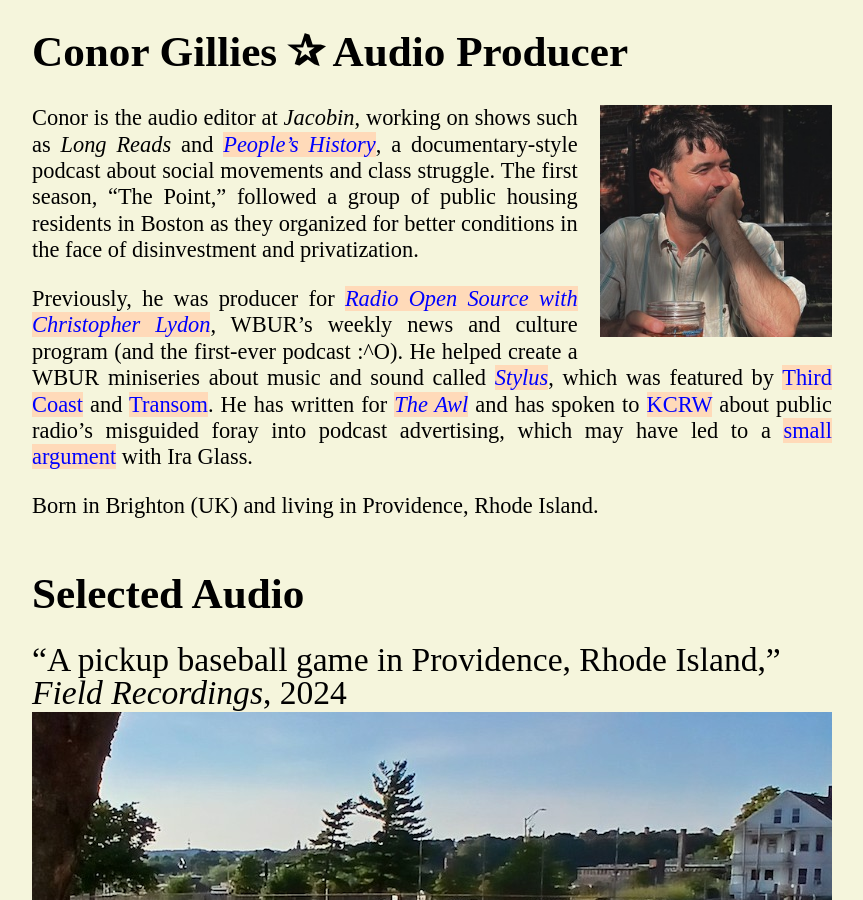
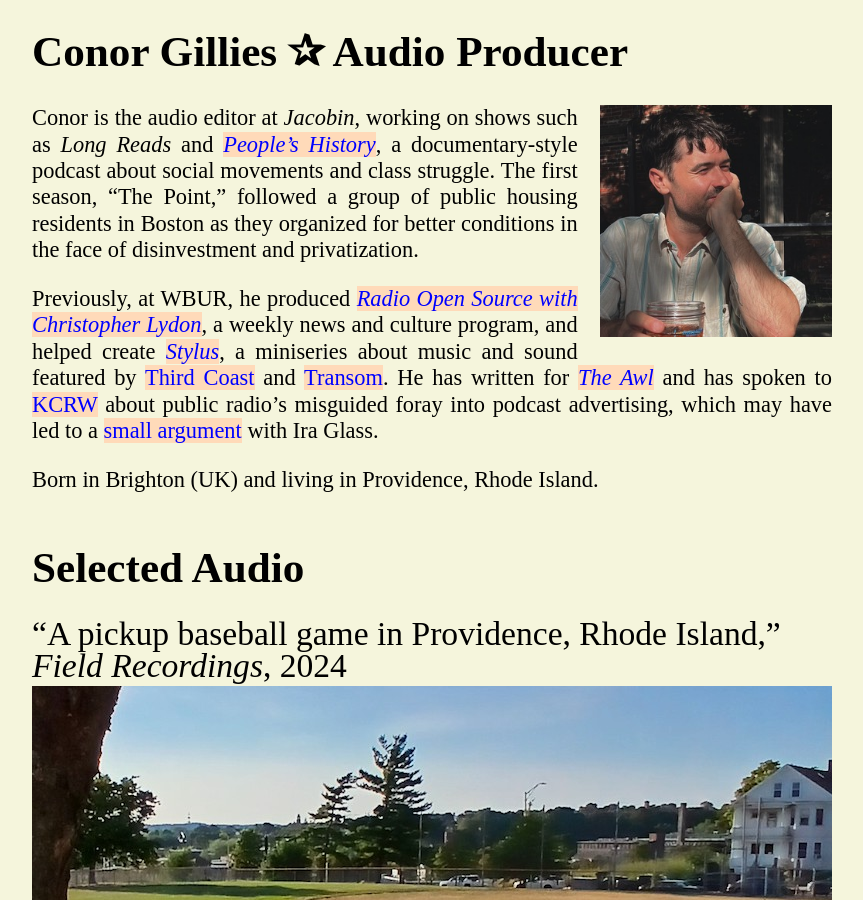
Before and after one commit to huihuiandilly/huihuiandilly.github.io, a Jekyll site: the page built from index.html, in a window 1280 px wide and 900 px high. Shown: the whole window, without its empty margins (208-1071 px from the left). Built offline with Jekyll 4.4.1, drawn with Linux system fonts in a browser that asks for light colours.

Commit message:
Update index.html

```diff
--- a/index.html
+++ b/index.html
@@ -6,7 +6,8 @@
 	<br>
 	<h1 class="center"><b>Conor Gillies ✰ Audio Producer</b></h1><br/><br/>
 	<p><img class="profile" src="/pics/profile.jpg" alt="photo of Conor" style="float:right">Conor is the audio editor at <i>Jacobin</i>, working on shows such as <i>Long Reads</i> and <a href="http://www.peopleshistorypod.net" target="_blank"><i>People’s History</i></a>, a documentary-style podcast about social movements and class struggle. The first season, “The Point,” followed a group of public housing residents in Boston as they organized for better conditions in the face of disinvestment and privatization.</p>
-	<p>Previously, he was producer for <a href="https://radioopensource.org/" target="_blank"><i>Radio Open Source with Christopher Lydon</i></a>, WBUR’s weekly news and culture program (and the first-ever podcast :^O). He helped create a WBUR miniseries about music and sound called <a href="https://stylusradio.org/series-1" target="_blank"><i>Stylus</i></a>, which was featured by <a href="https://www.thirdcoastfestival.org/feature/songs-of-the-earth" target="_blank">Third Coast</a> and <a href="https://transom.org/2013/stylus/" target="_blank">Transom</a>. He has written for <a href="http://web.archive.org/web/20220808081557/https://www.theawl.com/2015/05/podcasting-and-the-selling-of-public-radio/" target="_blank"><i>The Awl</i></a> and has spoken to <a href="https://www.kcrw.com/news/shows/to-the-point/public-radio-capitalism-and-native-advertising/native-advertising-and-audience-trust" target="_blank">KCRW</a> about public radio’s misguided foray into podcast advertising, which may have led to a <a href="https://current.org/2015/05/the-pub-19-podcast-advertising-ethics-ira-glass-clarifies-capitalism-remark-membership-video-on-demand-what-young-public-media-people-want/" target="_blank">small argument</a> with Ira Glass.</p> <p>Born in Brighton (UK) and living in Providence, Rhode Island.</p>
+	<p>Previously, at WBUR, he produced <a href="https://radioopensource.org/" target="_blank"><i>Radio Open Source with Christopher Lydon</i></a>, a weekly news and culture program, and helped create <a href="https://stylusradio.org/series-1" target="_blank"><i>Stylus</i></a>, a miniseries about music and sound featured by <a href="https://www.thirdcoastfestival.org/feature/songs-of-the-earth" target="_blank">Third Coast</a> and <a href="https://transom.org/2013/stylus/" target="_blank">Transom</a>. He has written for <a href="http://web.archive.org/web/20220808081557/https://www.theawl.com/2015/05/podcasting-and-the-selling-of-public-radio/" target="_blank"><i>The Awl</i></a> and has spoken to <a href="https://www.kcrw.com/news/shows/to-the-point/public-radio-capitalism-and-native-advertising/native-advertising-and-audience-trust" target="_blank">KCRW</a> about public radio’s misguided foray into podcast advertising, which may have led to a <a href="https://current.org/2015/05/the-pub-19-podcast-advertising-ethics-ira-glass-clarifies-capitalism-remark-membership-video-on-demand-what-young-public-media-people-want/" target="_blank">small argument</a> with Ira Glass.</p>
+	<p>Born in Brighton (UK) and living in Providence, Rhode Island.</p>
 	<br>
 
 	<h1 class="center"><b>Selected Audio</b></h1>
```
